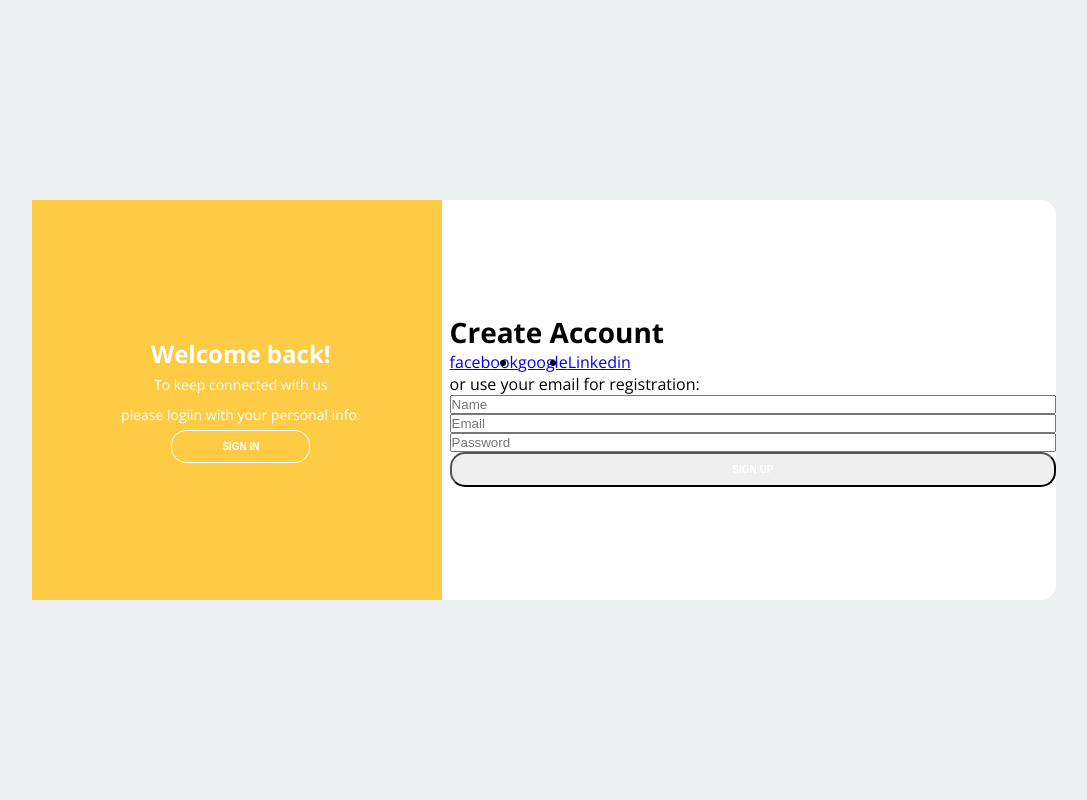
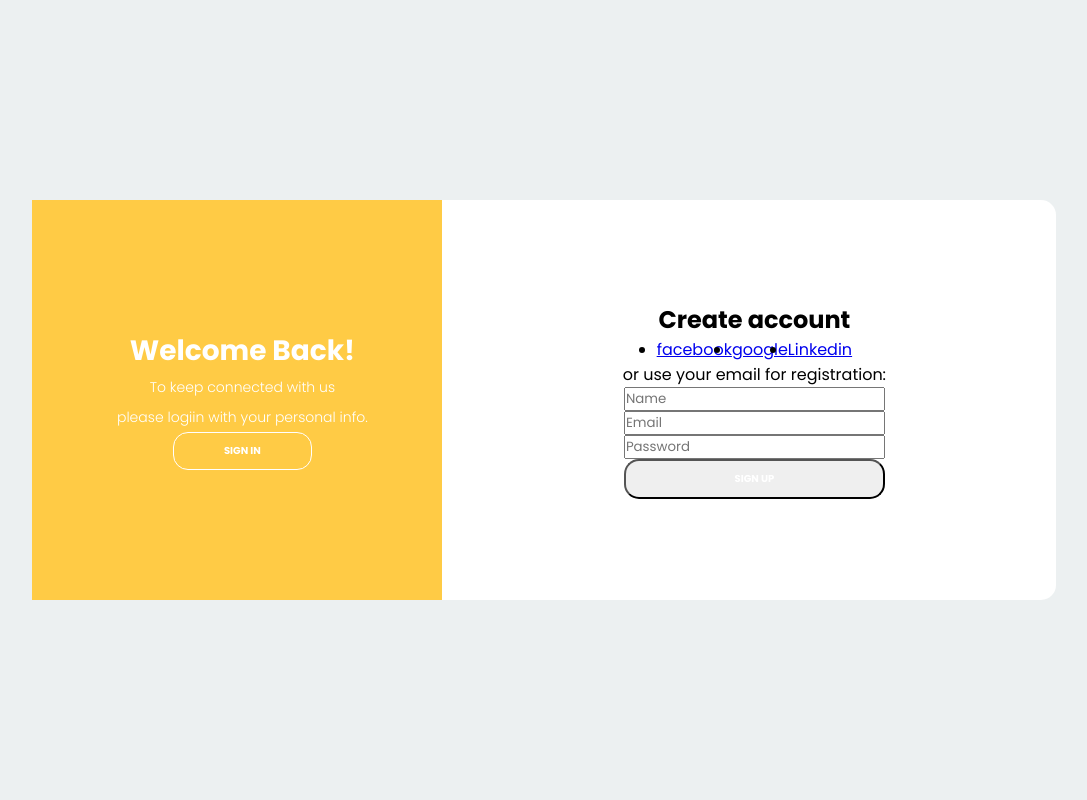
Before and after one commit to CauaHm/Finder.v2, a PHP site: page /src/pages/login.html in a window 1280 px wide. Shown: the whole page, without its empty margins (96-1183 px from the left). Run offline with PHP 8.4, Linux system fonts and the light colour scheme.

Commit message:
corrigindo erro no nome das classes

```diff
--- a/src/pages/login.html
+++ b/src/pages/login.html
@@ -4,7 +4,7 @@
 <head>
     <meta charset="UTF-8">
     <meta name="viewport" content="width=device-width, initial-scale=1.0">
-    <link rel="stylesheet" href="/src/styles/login.css">
+    <link rel="stylesheet" href="/src/styles/styles.css">
     <link rel="stylesheet" href="https://cdnjs.cloudflare.com/ajax/libs/font-awesome/6.7.2/css/all.min.css"
         integrity="sha512-Evv84Mr4kqVGRNSgIGL/F/aIDqQb7xQ2vcrdIwxfjThSH8CSR7PBEakCr51Ck+w+/U6swU2Im1vVX0SVk9ABhg=="
         crossorigin="anonymous" referrerpolicy="no-referrer" />
@@ -16,9 +16,9 @@
 <body>
 
     <div class="containerLogin">
-        <div class="content first-content">
+        <div class="contentLogin first-content">
             <div class="first-column">
-                <h2 class="title-login-welcome ">Welcome back!</h2>
+                <h2 class="title title-primary ">Welcome back!</h2>
                 <p class="descripition">To keep connected with us</p>
                 <p class="descripition">please logiin with your personal info.</p>
                 <button class="btn btn-primary">sign in</button>
@@ -42,7 +42,7 @@
             </div> <!--second column-->
         </div> <!--first content-->
 
-        <div class="content second-content">
+        <div class="contentLogin second-content">
             <div class="first-column">
                 <h2 class="title-login">Hello, friends!</h2>
                 <p class="descripition">Enter your personal details</p>
--- a/src/styles/login.css
+++ b/src/styles/login.css
@@ -18,7 +18,7 @@
     background-color: #ecf0f1;
 }
 
-.content {
+.contentLogin {
     background-color:#fff ;
     border-radius: 15px;
     width: 80%;
@@ -29,7 +29,7 @@
     position: relative;
 }
 
-.content::before {
+.contentLogin::before {
     content: "";
     position: absolute;
     background-color: #ffcb45;
@@ -37,13 +37,14 @@
     height: 100%;
 }
 
-.title-login {
+.title {
     color: #000000;
     font-size: 28px;
     font-weight: bold;
     text-transform: capitalize;
 }
-.title-login-welcome {
+
+.title-primary {
     color: #fff;
 }
 
@@ -86,6 +87,9 @@
 
 .second-column {
     flex: 2 0 auto;
+    display: flex;
+    flex-direction: column;
+    align-items: center;
 }
 
 .list-social-media {
```
